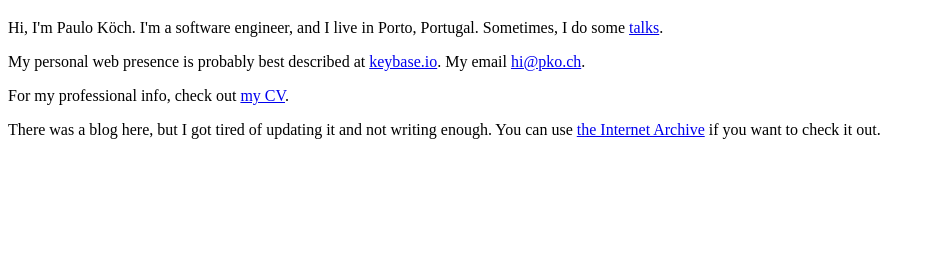
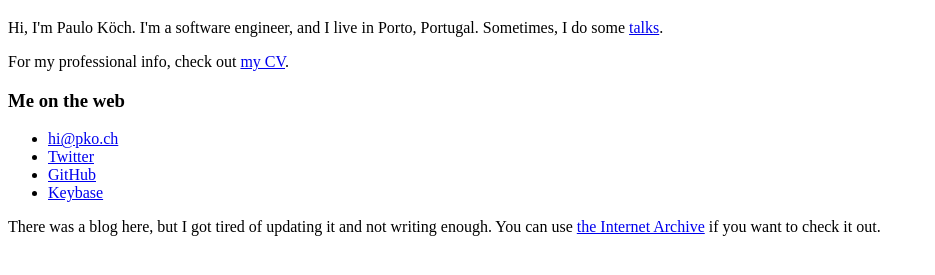
Before and after one commit to pkoch/pko.ch, a website: page index.html in a window 1280 px wide. Shown: the part 61-336 px from the top of the page, without its empty margins (0-935 px from the left). Drawn offline with Linux system fonts and the light colour scheme.

Commit message:
Setup relme auth

```diff
--- a/index.html
+++ b/index.html
@@ -2,6 +2,7 @@
   <title>pko.ch</title>
   <meta charset="utf-8">
   <meta name="viewport" content="width=device-width, initial-scale=1.0">
+  <link rel="pgpkey" href="/gpg">
 </header><body>
 
 <h1>pko.ch</h1>
@@ -11,9 +12,15 @@
   Sometimes, I do some <a href="./talks/">talks</a>.
 </p>
 
-<p>My personal web presence is probably best described at <a href="https://keybase.io/pkoch">keybase.io</a>. My email <a href="mailto:hi@pko.ch">hi@pko.ch</a>.</p>
+<p>For my professional info, check out <a href="https://github.com/pkoch/cv">my CV</a>.</p>
 
-<p>For my professional info, check out <a href="https://github.com/pkoch/cv">my CV</a>.</p>
+<h3>Me on the web</h3>
+<ul>
+  <li><a href="mailto:hi@pko.ch" rel="me">hi@pko.ch</a></li>
+  <li><a href="https://twitter.com/pkoch" rel="me">Twitter</a></li>
+  <li><a href="https://github.com/pkoch" rel="me">GitHub</a></li>
+  <li><a href="https://keybase.io/pkoch" rel="me">Keybase</a></li>
+</ul>
 
 <p>There was a blog here, but I got tired of updating it and not writing enough. You can use <a href="http://web.archive.org/web/20160822134207/http://pko.ch/">the Internet Archive</a> if you want to check it out.</p>
 
```
Also changed, not shown: 1 other file.
